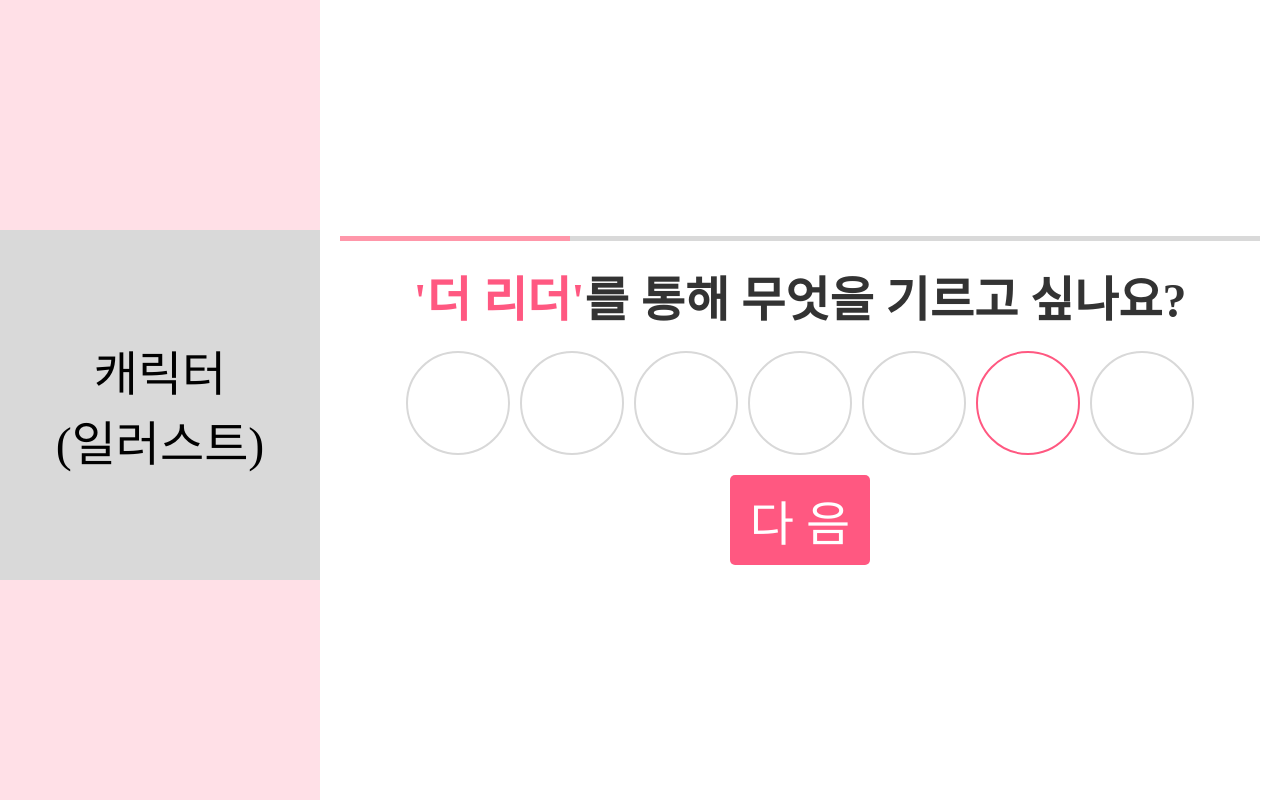
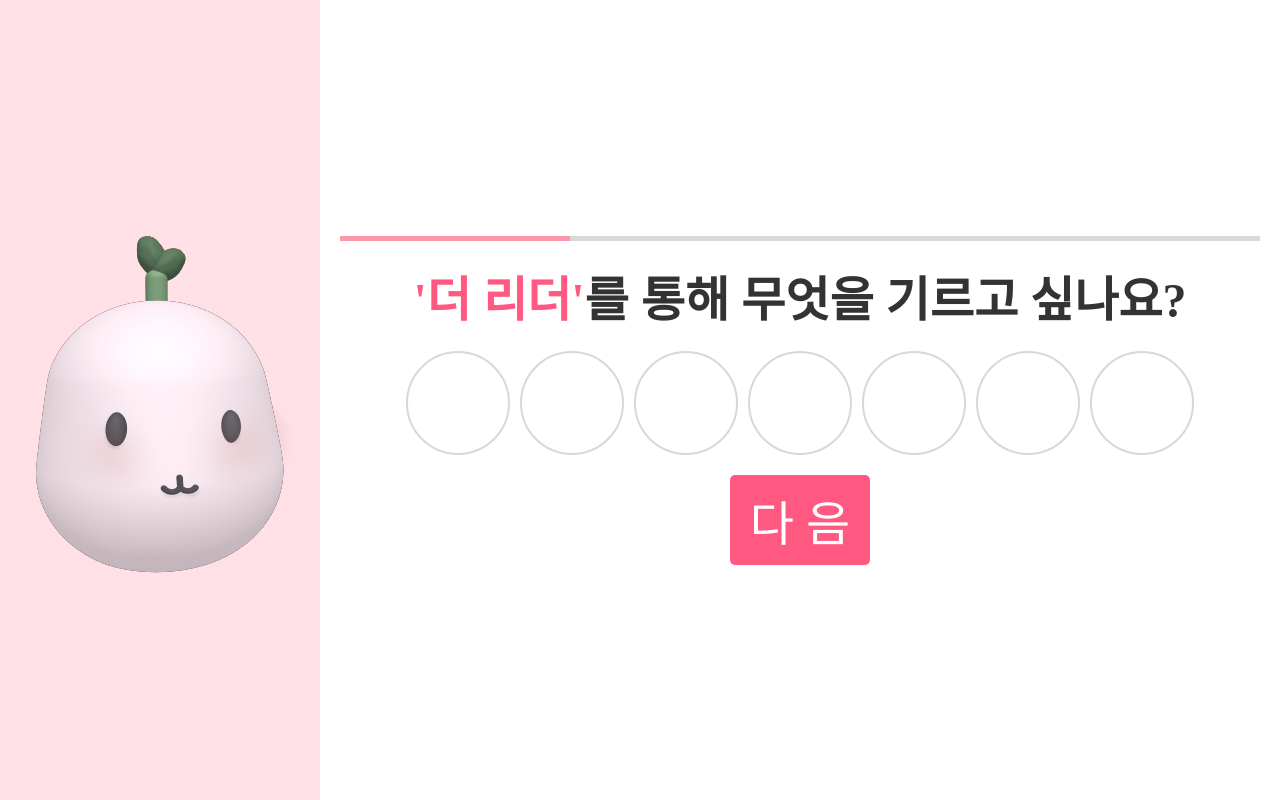
Before and after one commit to qor0530/Hackathon_Team2, a FastAPI app: page /test in a window 1280 px wide, after a click on "테스트 시작". Run offline with FastAPI, Linux system fonts and the light colour scheme; some web fonts are replaced.

Commit message:
test img finish

```diff
--- a/requirements.txt
+++ b/requirements.txt
@@ -10,5 +10,5 @@ bcrypt==4.0.1
 apscheduler
 google-generativeai==0.3.1
 pydantic_core==2.18.2
-grpcio==1.48.2
+grpcio
 grpcio-status
--- a/static/css/signup.css
+++ b/static/css/signup.css
@@ -111,7 +111,7 @@ body {
     animation: up 3s ease-in-out infinite;
 }
 #illustration img {
-    width: 375px;
+    width: 350px;
 }
 
 @keyframes up {
--- a/static/css/test.css
+++ b/static/css/test.css
@@ -84,11 +84,10 @@ body {
 
 #page1 .character, #page2 .character,
 #page3 .character, #page4 .character,
-#page5 .character {
+#page5 .character, #page6 .character {
     margin-top: 30px;
     width: 350px;
     height: 350px;
-    background-color: #D9D9D9;
     display: flex;
     justify-content: center;
     align-items: center;
@@ -97,6 +96,7 @@ body {
     font-size: 3em;
     color: #000000;
     text-align: center;
+
 }
 
 #page1 .next-button {
@@ -215,11 +215,6 @@ body {
     transition: border-color 0.3s;
 }
 
-#page2 .option.selected, #page3 .option.selected, #page4 .option-rect.selected, #page5 .option-rect.selected {
-    border-color: #FF5881;
-    position: relative;
-}
-
 #page2 .option:hover, #page3 .option:hover, #page4 .option-rect:hover, #page5 .option-rect:hover {
     border-color: #FF5881;
 }
@@ -281,21 +276,6 @@ body {
     text-align: center;
 }
 
-#page6 .character {
-    margin-top: 30px;
-    width: 350px;
-    height: 350px;
-    background-color: #D9D9D9;
-    display: flex;
-    justify-content: center;
-    align-items: center;
-    margin-bottom: 20px;
-    font-family: 'Pretendard-Bold';
-    font-size: 3em;
-    color: #000000;
-    text-align: center;
-}
-
 #page6 .next-button {
     margin-top: 30px;
     padding: 10px 20px;
--- a/templates/test.html
+++ b/templates/test.html
@@ -34,7 +34,7 @@
                 환영합니다!
             </div>
             <div class="character">
-                캐릭터<br>(일러스트)
+                <img src="{{ url_for('static', path='images/level/level1.png') }}" alt="User Photo">
             </div>
             <button class="next-button" onclick="nextPage('page2')">테스트 시작</button>
         </div>
@@ -42,7 +42,7 @@
     <div id="page2" class="page">
         <div class="sidebar">
             <div class="character">
-                캐릭터<br>(일러스트)
+                <img src="{{ url_for('static', path='images/level/level2.png') }}" alt="User Photo">
             </div>
         </div>
         <div class="main-content">
@@ -58,7 +58,7 @@
                 <div class="option"></div>
                 <div class="option"></div>
                 <div class="option"></div>
-                <div class="option selected"></div>
+                <div class="option"></div>
                 <div class="option"></div>
             </div>
             <button class="next-button" onclick="nextPage('page3')">다 음</button>
@@ -67,7 +67,7 @@
     <div id="page3" class="page">
         <div class="sidebar">
             <div class="character">
-                캐릭터<br>(일러스트)
+                <img src="{{ url_for('static', path='images/level/level3.png') }}" alt="User Photo">
             </div>
         </div>
         <div class="main-content">
@@ -80,7 +80,7 @@
             <div class="options">
                 <div class="option"></div>
                 <div class="option"></div>
-                <div class="option selected"></div>
+                <div class="option"></div>
                 <div class="option"></div>
                 <div class="option"></div>
                 <div class="option"></div>
@@ -94,7 +94,7 @@
     <div id="page4" class="page">
         <div class="sidebar">
             <div class="character">
-                캐릭터<br>(일러스트)
+                <img src="{{ url_for('static', path='images/level/level4.png') }}" alt="User Photo">
             </div>
         </div>
         <div class="main-content">
@@ -107,7 +107,7 @@
             <div class="options">
                 <div class="option option-rect"></div>
                 <div class="option option-rect"></div>
-                <div class="option option-rect selected"></div>
+                <div class="option option-rect"></div>
                 <div class="option option-rect"></div>
                 <div class="option option-rect"></div>
                 <div class="option option-rect"></div>
@@ -121,7 +121,7 @@
     <div id="page5" class="page">
         <div class="sidebar">
             <div class="character">
-                캐릭터<br>(일러스트)
+                <img src="{{ url_for('static', path='images/level/level5.png') }}" alt="User Photo">
             </div>
         </div>
         <div class="main-content">
@@ -132,10 +132,10 @@
                 <span class="highlight">관심 있는 주제</span>를 모두 선택해주세요!
             </div>
             <div class="options">
-                <div class="option option-rect selected"></div>
                 <div class="option option-rect"></div>
                 <div class="option option-rect"></div>
-                <div class="option option-rect selected"></div>
+                <div class="option option-rect"></div>
+                <div class="option option-rect"></div>
             </div>
             <div class="buttons">
                 <button class="prev-button" onclick="prevPage('page4')">이전</button>
@@ -149,7 +149,7 @@
                 감사합니다!
             </div>
             <div class="character">
-                캐릭터<br>(일러스트)
+                <img src="{{ url_for('static', path='images/level/level1.png') }}" alt="User Photo">
             </div>
             <button id="learnButton" class="next-button">학습하러 가기</button>
         </div>
```
Also changed, not shown: HACKATHON_TEAM2.db.
